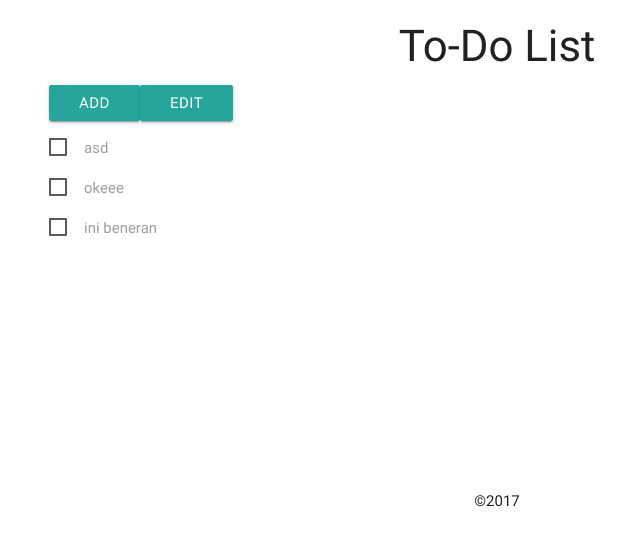
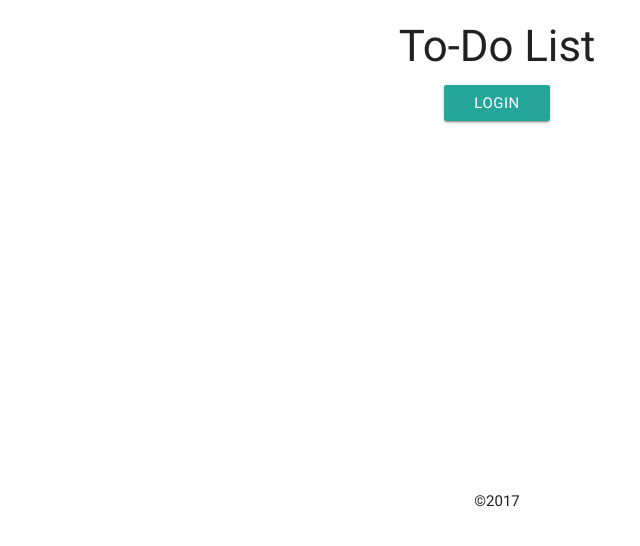
Before and after one commit to taufiqelrahman/tia-journey, a React app: page / in a window 1280 px wide. Shown: the top 546 px of the page, without its empty margins (143-783 px from the left). Built offline with nearby package versions, Linux system fonts and the light colour scheme; data requests are answered from the project's data file.

Commit message:
added login & logout

```diff
--- a/db.json
+++ b/db.json
@@ -2,11 +2,11 @@
   "todos": [
     {
       "text": "asd",
-      "completed": false,
+      "completed": true,
       "id": 7
     },
     {
-      "text": "okeee",
+      "text": "this is new hehe",
       "completed": false,
       "id": 9
     },
--- a/src/App.js
+++ b/src/App.js
@@ -2,16 +2,21 @@
 import PropTypes from 'prop-types'
 import { bindActionCreators } from 'redux'
 import { connect } from 'react-redux'
-import * as actions from './modules/todolist'
+// import * as actions from './modules/todolist'
+import actions from './action.js'
 import Layout from './layouts/Layout'
+import Login from './components/Login'
 import TodoList from './components/TodoList'
 
 class App extends React.Component {
   render() {
-    const { todoList, actions } = this.props;
+    const { todoList, login, actions } = this.props;
     return (
       <div>
-        <TodoList todoList={todoList} actions={actions}/>
+        { login ?
+          <TodoList todoList={todoList} actions={actions}/>
+          : <Login actions={actions}/>
+        }
       </div>
     );
   }
@@ -24,7 +29,8 @@
 
 function mapStateToProps(state) {
   return {
-    todoList: state.todoList
+    todoList: state.todoList,
+    login: state.login
   };
 }
 function mapDispatchToProps(dispatch) {
--- /dev/null
+++ b/src/action.js
@@ -0,0 +1,6 @@
+import * as todoActions from './modules/todolist'
+import * as loginActions from './modules/login'
+
+const actions = Object.assign({}, todoActions, loginActions)
+
+export default actions
--- /dev/null
+++ b/src/components/Login.js
@@ -0,0 +1,17 @@
+import React from 'react'
+
+class Login extends React.Component {
+  render() {
+    const { actions } = this.props
+    return (
+      <button
+        className="waves-effect waves-light btn"
+        onClick={actions.login.bind(this)}
+      >
+        login
+      </button>
+    )
+  }
+}
+
+export default Login
--- a/src/components/TodoList.js
+++ b/src/components/TodoList.js
@@ -45,13 +45,16 @@
   }
   render() {
     const { isAdd, isEdit, text } = this.props.todoList
-    const { handleTextAdd, handleAdd, handleEdit } = this.props.actions
+    const { handleTextAdd, handleAdd, handleEdit, logout } = this.props.actions
     return (
       <div className="left-align">
-        { !isAdd && !isEdit ? <a onClick={handleAdd.bind(this)} className="waves-effect waves-light btn">Add</a> : null }
+        { !isAdd ?
+          <a onClick={handleAdd.bind(this)} className="waves-effect waves-light btn">Add</a>
+        : <a onClick={handleAdd.bind(this)} className="waves-effect waves-light btn">Cancel</a> }
         { !isEdit ?
           <a onClick={handleEdit.bind(this)} className="waves-effect waves-light btn">Edit</a>
         : <a onClick={handleEdit.bind(this)} className="waves-effect waves-light btn">Done</a> }
+        <a onClick={logout.bind(this)} className="waves-effect waves-light btn">Logout</a>
         <ul>
           { isAdd ?
           <li>
--- /dev/null
+++ b/src/modules/login.js
@@ -0,0 +1,53 @@
+// ------------------------------------
+// Initial State
+// ------------------------------------
+// const initialState = localStorage.getItem('Todos') ? JSON.parse(localStorage.getItem('Todos')) : []
+const initialState = localStorage.getItem('login') ? localStorage.getItem('login') : false
+
+// ------------------------------------
+// Constants Actions
+// ------------------------------------
+export const LOGIN = 'LOGIN'
+export const LOGOUT = 'LOGOUT'
+export const RESET_MODES = 'RESET_MODES'
+
+// ------------------------------------
+// Actions
+// ------------------------------------
+export function login() {
+  return (dispatch, getState) => {
+    localStorage.setItem('login', true)
+    dispatch({
+      type    : LOGIN,
+      payload : true
+    })
+  }
+}
+export function logout() {
+  return (dispatch, getState) => {
+    localStorage.removeItem('login')
+    dispatch({
+      type    : LOGOUT,
+      payload : false
+    })
+    dispatch({
+      type    : RESET_MODES
+    })
+  }
+}
+
+// ------------------------------------
+// Action Handlers of Reducer
+// ------------------------------------
+const ACTION_HANDLERS = {
+  [LOGIN] : (state, action) => (action.payload),
+  [LOGOUT] : (state, action) => (action.payload),
+}
+
+// ------------------------------------
+// Reducer
+// ------------------------------------
+export function loginReducer (state = initialState, action) {
+  const handler = ACTION_HANDLERS[action.type]
+  return handler ? handler(state, action) : state
+}
--- a/src/modules/todolist.js
+++ b/src/modules/todolist.js
@@ -26,6 +26,7 @@
 export const HANDLE_TEXT_EDIT = 'HANDLE_TEXT_EDIT'
 export const HANDLE_ADD = 'HANDLE_ADD'
 export const HANDLE_EDIT = 'HANDLE_EDIT'
+export const RESET_MODES = 'RESET_MODES'
 
 // ------------------------------------
 // Actions
@@ -150,25 +151,26 @@
 // Action Handlers of Reducer
 // ------------------------------------
 const ACTION_HANDLERS = {
-  [GET_TODOS]             : (state, action) => ({...state, todos: action.payload}),
-  [ADD_TODO]              : (state, action) => ({...state,
+  [GET_TODOS]           : (state, action) => ({...state, todos: action.payload}),
+  [ADD_TODO]            : (state, action) => ({...state,
     todos: [...state.todos, { id: action.payload.id, text: action.payload.text, completed: false }],
     text: '',
     isAdd: !state.isAdd
   }),
-  [TOGGLE_TODO]           : (state, action) => ({...state,
+  [TOGGLE_TODO]         : (state, action) => ({...state,
     todos: state.todos.map(todo => (todo.id === action.payload) ? {...todo, completed: !todo.completed} : todo)
   }),
   [EDIT_TODO]           : (state, action) => ({...state,
     todos: state.todos.map(todo => (todo.id === action.payload.id) ? {...todo, text: action.payload.text} : todo)
   }),
-  [DELETE_TODO]           : (state, action) => ({...state,
+  [DELETE_TODO]         : (state, action) => ({...state,
     todos: [...state.todos.slice(0, state.todos.findIndex(todo => todo.id === action.payload)),
     ...state.todos.slice(state.todos.findIndex(todo => todo.id === action.payload) + 1)]
   }),
-  [HANDLE_TEXT_ADD]       : (state, action) => ({...state, text: action.payload}),
-  [HANDLE_ADD]            : (state, action) => ({...state, isAdd: !state.isAdd}),
-  [HANDLE_EDIT]           : (state, action) => ({...state, isEdit: !state.isEdit}),
+  [HANDLE_TEXT_ADD]     : (state, action) => ({...state, text: action.payload}),
+  [HANDLE_ADD]          : (state, action) => ({...state, isAdd: !state.isAdd}),
+  [HANDLE_EDIT]         : (state, action) => ({...state, isEdit: !state.isEdit}),
+  [RESET_MODES]         : (state, action) => ({...state, isEdit: false, isAdd: false})
 }
 
 // ------------------------------------
--- a/src/reducers.js
+++ b/src/reducers.js
@@ -1,8 +1,10 @@
 import { combineReducers } from 'redux';
 import { todoListReducer } from './modules/todolist';
+import { loginReducer } from './modules/login';
 
 const rootReducer = combineReducers({
   todoList: todoListReducer,
+  login: loginReducer
 });
 
 export default rootReducer;
```
